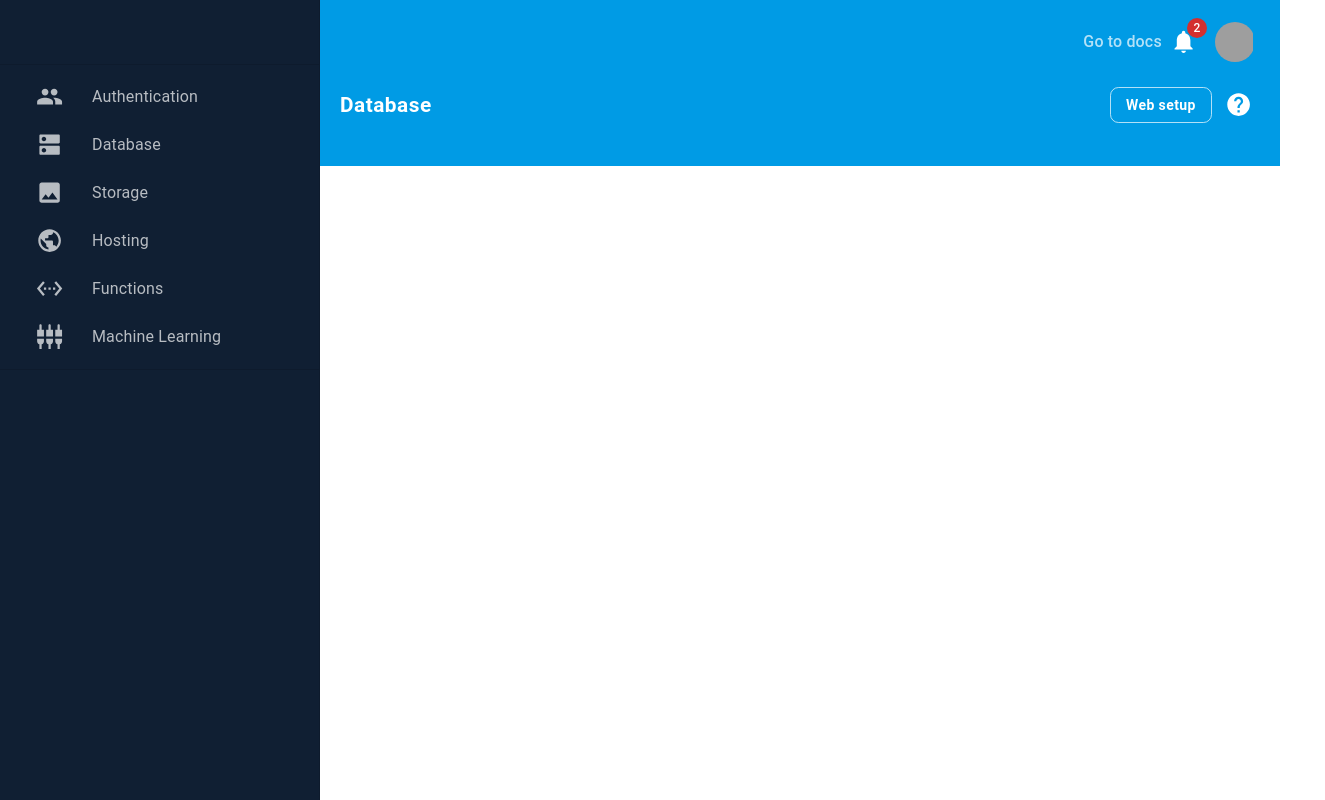
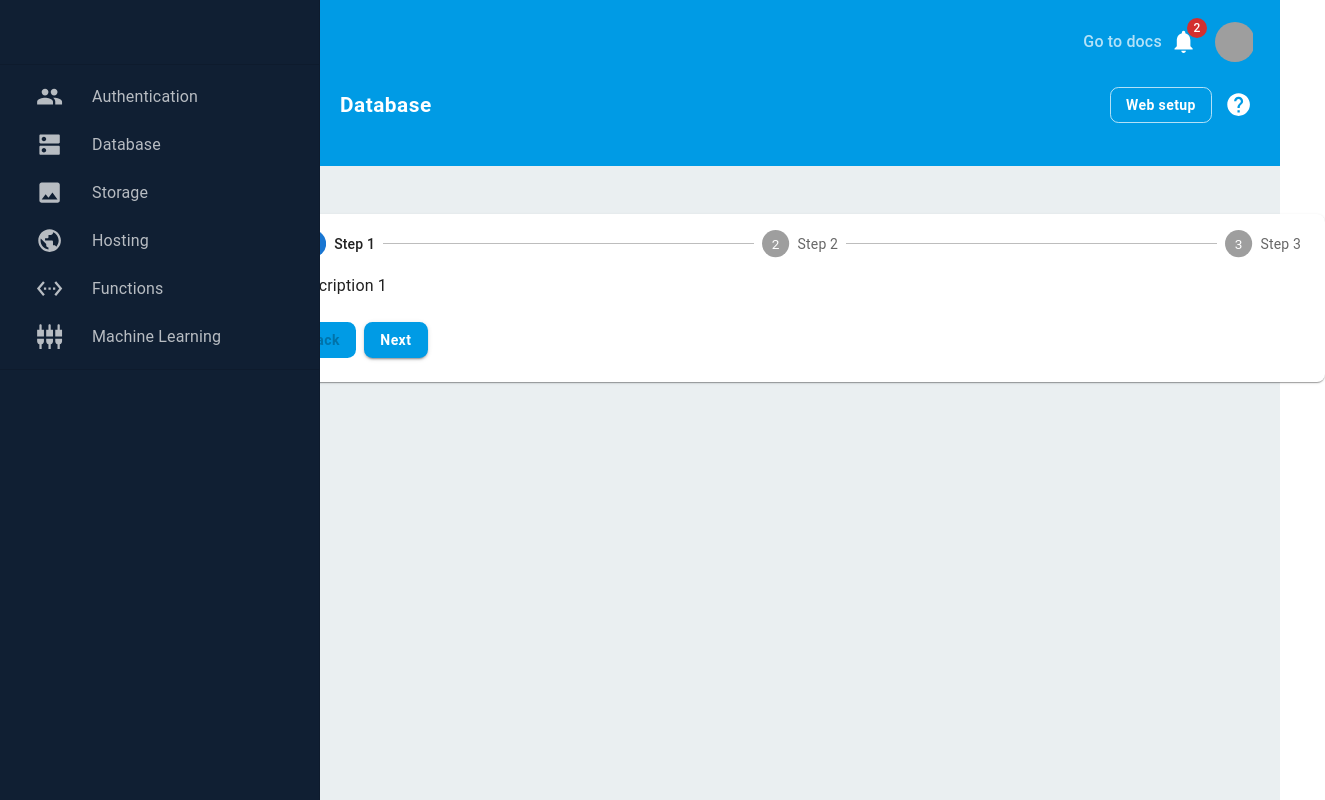
Before and after one commit to AlaaDuridi/muiDashboard, a React (Vite) app: page /database in a window 1280 px wide. Shown: the whole page, 1325 px wide, since content can reach past the window. Built offline with nearby package versions, Linux system fonts and the light colour scheme; grey boxes are pictures that could not be loaded.

Commit message:
#7 add progress stepper component

```diff
--- a/src/components/common/BasicCard/BasicCard.tsx
+++ b/src/components/common/BasicCard/BasicCard.tsx
@@ -12,7 +12,7 @@
 };
 
 interface BasicCardProps {
-  header: ReactNode;
+  header?: ReactNode;
   content: ReactNode;
 }
 
--- /dev/null
+++ b/src/components/common/ProgressStepper/ProgressStepper.tsx
@@ -0,0 +1,81 @@
+import { useState } from "react";
+import Stepper from "@mui/material/Stepper";
+import Step from "@mui/material/Step";
+import StepLabel from "@mui/material/StepLabel";
+import Typography from "@mui/material/Typography";
+import CommonButton from "../CommonButton/CommonButton";
+import Box from "@mui/material/Box";
+interface ProgressStepperProps {
+  steps: string[];
+  stepDescription: string[];
+}
+const ProgressStepper = ({ steps, stepDescription }: ProgressStepperProps) => {
+  const [activeStep, setActiveStep] = useState(0);
+  const [completed, setCompleted] = useState<Record<number, boolean>>({});
+  const totalSteps = steps.length;
+  const completedSteps = Object.keys(completed).length;
+  const allStepsCompleted = completedSteps === totalSteps;
+
+  const handleBack = () => {
+    setActiveStep((prevActiveStep) => prevActiveStep - 1);
+  };
+
+  const handleNext = () => {
+    const newCompleted = completed;
+    newCompleted[activeStep] = true;
+    setCompleted(newCompleted);
+    setActiveStep((prevActiveStep) => prevActiveStep + 1);
+  };
+
+  const handleReset = () => {
+    setActiveStep(0);
+    setCompleted({});
+  };
+
+  return (
+    <Box sx={{ width: "100%" }}>
+      <Stepper activeStep={activeStep}>
+        {steps.map((step, index) => (
+          <Step key={step} completed={completed[index]}>
+            <StepLabel>{step}</StepLabel>
+          </Step>
+        ))}
+      </Stepper>
+      <div>
+        {allStepsCompleted ? (
+          <>
+            <Typography sx={{ mt: 2, mb: 1 }}>All Steps Completed</Typography>
+            <Box sx={{ display: "flex", flexDirection: "row", pt: 2 }}>
+              <Box sx={{ flex: "1 1 auto" }} />
+              <CommonButton variant="contained" onClick={handleReset}>
+                Reset
+              </CommonButton>
+            </Box>
+          </>
+        ) : (
+          <>
+            <Typography sx={{ mt: 2, mb: 1 }}>
+              {stepDescription[activeStep]}
+            </Typography>
+            <Box sx={{ display: "flex", flexDirection: "row", pt: 2 }}>
+              <CommonButton
+                onClick={handleBack}
+                variant="contained"
+                disabled={activeStep === 0}
+                sx={{ mr: 1 }}
+              >
+                Back
+              </CommonButton>
+              <Box sx={{ żflex: "1 1 auto" }} />
+              <CommonButton onClick={handleNext} variant="contained">
+                {completedSteps === totalSteps - 1 ? "Finish" : "Next"}
+              </CommonButton>
+            </Box>
+          </>
+        )}
+      </div>
+    </Box>
+  );
+};
+
+export default ProgressStepper;
--- a/src/pages/Database/Database.tsx
+++ b/src/pages/Database/Database.tsx
@@ -1,10 +1,17 @@
-import Grid from "@mui/material/Grid";
-
+import BasicCard from "../../components/common/BasicCard/BasicCard";
+import GridWrapper from "../../components/common/GridWrapper/GridWrapper";
+import ProgressStepper from "../../components/common/ProgressStepper/ProgressStepper";
+const steps = ["Step 1", "Step 2", "Step 3"];
+const stepDescription = ["Description 1", "Description 2", "Description 3"];
 const Database = () => {
   return (
-    <Grid item xs={8}>
-      Database
-    </Grid>
+    <GridWrapper>
+      <BasicCard
+        content={
+          <ProgressStepper steps={steps} stepDescription={stepDescription} />
+        }
+      />
+    </GridWrapper>
   );
 };
 
```
